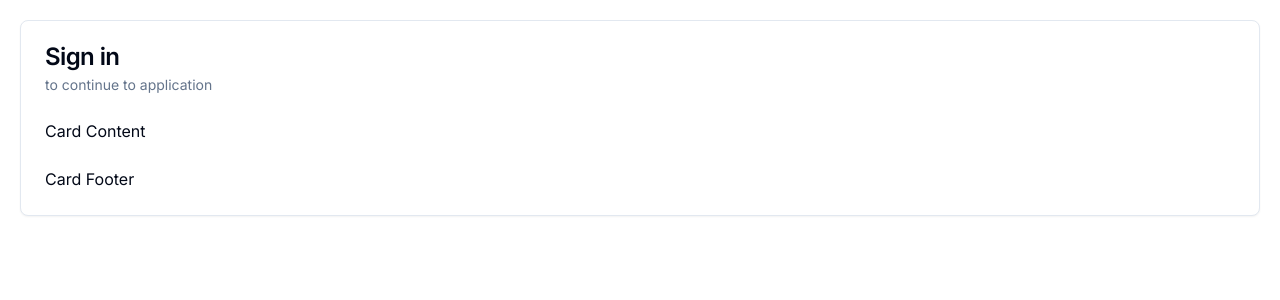
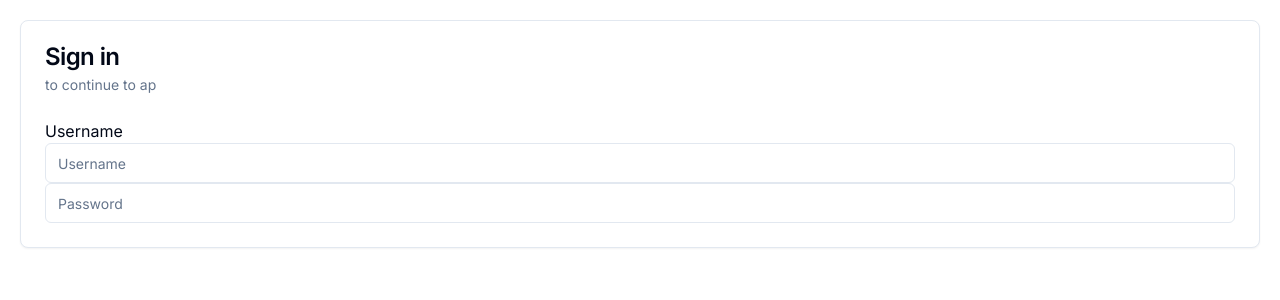
Before and after one commit to JacobJungg/Authentication2, a Next.js app: page / in a window 1280 px wide. Shown: the top 300 px of the page. Built offline with nearby package versions, Linux system fonts and the light colour scheme.

Commit message:
Added input import

```diff
--- a/app/page.tsx
+++ b/app/page.tsx
@@ -6,6 +6,8 @@ import {
   CardHeader,
   CardTitle,
 } from "@/components/ui/card"
+import { Input } from "@/components/ui/input"
+
 
 export default function Home() {
   return (
@@ -14,14 +16,13 @@ export default function Home() {
       <Card>
   <CardHeader>
     <CardTitle>Sign in</CardTitle>
-    <CardDescription>to continue to application</CardDescription>
+    <CardDescription>to continue to ap</CardDescription>
   </CardHeader>
   <CardContent>
-    <p>Card Content</p>
+    Username
+  <Input placeholder="Username" />
+  <Input placeholder="Password" />
   </CardContent>
-  <CardFooter>
-    <p>Card Footer</p>
-  </CardFooter>
 </Card>
 
     </div>
```
